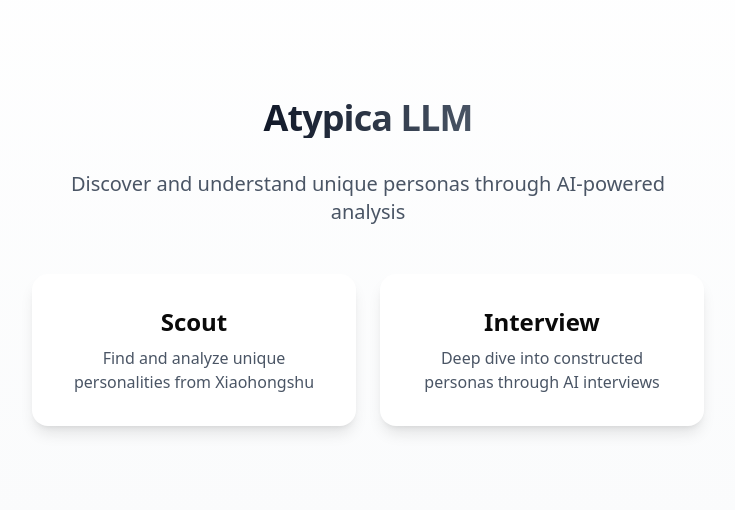
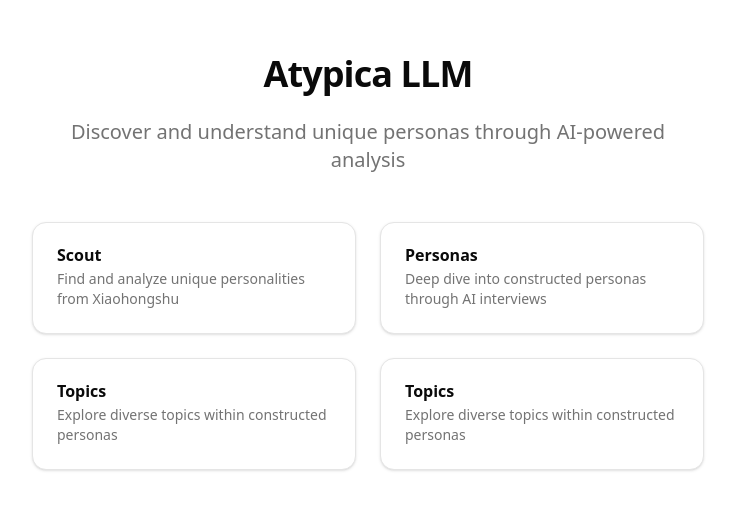
Before and after one commit to bmrlab/atypica-llm-app, a Next.js app: page / in a window 1280 px wide. Shown: the part 138-648 px from the top of the page, without its empty margins (272-1007 px from the left). Built offline with nearby package versions, Linux system fonts and the light colour scheme.

Commit message:
add shadcn card

```diff
--- a/src/app/page.tsx
+++ b/src/app/page.tsx
@@ -1,43 +1,62 @@
+import {
+  Card,
+  CardHeader,
+  CardTitle,
+  CardDescription,
+} from "@/components/ui/card";
 import Link from "next/link";
 
 export default function Home() {
   return (
-    <div className="min-h-screen bg-gradient-to-b from-white to-gray-50 dark:from-gray-900 dark:to-black">
-      <main className="max-w-7xl mx-auto px-4 sm:px-6 lg:px-8">
-        <div className="flex flex-col items-center justify-center min-h-screen text-center">
-          <h1 className="text-4xl font-bold tracking-tight mb-8 bg-clip-text text-transparent bg-gradient-to-r from-gray-900 to-gray-600 dark:from-white dark:to-gray-300">
-            Atypica LLM
-          </h1>
-
-          <p className="text-xl text-gray-600 dark:text-gray-400 mb-12 max-w-2xl">
+    <div className="flex flex-col items-center justify-center min-h-screen py-8">
+      <div className="text-center space-y-6 mb-12">
+        <h1 className="text-4xl font-bold tracking-tight">Atypica LLM</h1>
+        <p className="text-xl text-muted-foreground max-w-2xl">
           Discover and understand unique personas through AI-powered analysis
         </p>
-
+      </div>
       <div className="grid grid-cols-1 sm:grid-cols-2 gap-6 w-full max-w-2xl">
-            <Link
-              href="/scout"
-              className="relative overflow-hidden rounded-2xl bg-white dark:bg-gray-800 p-8 shadow-lg"
-            >
-              <h2 className="text-2xl font-semibold mb-2">Scout</h2>
-              <p className="text-gray-600 dark:text-gray-400">
+        <Link href="/scout">
+          <Card className="h-full hover:bg-accent/50 transition-colors">
+            <CardHeader>
+              <CardTitle>Scout</CardTitle>
+              <CardDescription>
                 Find and analyze unique personalities from Xiaohongshu
-              </p>
+              </CardDescription>
+            </CardHeader>
+          </Card>
         </Link>
-
-            <Link
-              href="/personas"
-              className="relative overflow-hidden rounded-2xl bg-white dark:bg-gray-800 p-8 shadow-lg"
-            >
-              <div className="relative z-10">
-                <h2 className="text-2xl font-semibold mb-2">Interview</h2>
-                <p className="text-gray-600 dark:text-gray-400">
+        <Link href="/personas">
+          <Card className="h-full hover:bg-accent/50 transition-colors">
+            <CardHeader>
+              <CardTitle>Personas</CardTitle>
+              <CardDescription>
                 Deep dive into constructed personas through AI interviews
-                </p>
-              </div>
+              </CardDescription>
+            </CardHeader>
+          </Card>
+        </Link>
+        <Link href="/personas">
+          <Card className="h-full hover:bg-accent/50 transition-colors">
+            <CardHeader>
+              <CardTitle>Topics</CardTitle>
+              <CardDescription>
+                Explore diverse topics within constructed personas
+              </CardDescription>
+            </CardHeader>
+          </Card>
+        </Link>
+        <Link href="/personas">
+          <Card className="h-full hover:bg-accent/50 transition-colors">
+            <CardHeader>
+              <CardTitle>Topics</CardTitle>
+              <CardDescription>
+                Explore diverse topics within constructed personas
+              </CardDescription>
+            </CardHeader>
+          </Card>
         </Link>
       </div>
     </div>
-      </main>
-    </div>
   );
 }
--- /dev/null
+++ b/src/components/ui/card.tsx
@@ -0,0 +1,92 @@
+import * as React from "react"
+
+import { cn } from "@/lib/utils"
+
+function Card({ className, ...props }: React.ComponentProps<"div">) {
+  return (
+    <div
+      data-slot="card"
+      className={cn(
+        "bg-card text-card-foreground flex flex-col gap-6 rounded-xl border py-6 shadow-sm",
+        className
+      )}
+      {...props}
+    />
+  )
+}
+
+function CardHeader({ className, ...props }: React.ComponentProps<"div">) {
+  return (
+    <div
+      data-slot="card-header"
+      className={cn(
+        "@container/card-header grid auto-rows-min grid-rows-[auto_auto] items-start gap-1.5 px-6 has-[data-slot=card-action]:grid-cols-[1fr_auto] [.border-b]:pb-6",
+        className
+      )}
+      {...props}
+    />
+  )
+}
+
+function CardTitle({ className, ...props }: React.ComponentProps<"div">) {
+  return (
+    <div
+      data-slot="card-title"
+      className={cn("leading-none font-semibold", className)}
+      {...props}
+    />
+  )
+}
+
+function CardDescription({ className, ...props }: React.ComponentProps<"div">) {
+  return (
+    <div
+      data-slot="card-description"
+      className={cn("text-muted-foreground text-sm", className)}
+      {...props}
+    />
+  )
+}
+
+function CardAction({ className, ...props }: React.ComponentProps<"div">) {
+  return (
+    <div
+      data-slot="card-action"
+      className={cn(
+        "col-start-2 row-span-2 row-start-1 self-start justify-self-end",
+        className
+      )}
+      {...props}
+    />
+  )
+}
+
+function CardContent({ className, ...props }: React.ComponentProps<"div">) {
+  return (
+    <div
+      data-slot="card-content"
+      className={cn("px-6", className)}
+      {...props}
+    />
+  )
+}
+
+function CardFooter({ className, ...props }: React.ComponentProps<"div">) {
+  return (
+    <div
+      data-slot="card-footer"
+      className={cn("flex items-center px-6 [.border-t]:pt-6", className)}
+      {...props}
+    />
+  )
+}
+
+export {
+  Card,
+  CardHeader,
+  CardFooter,
+  CardTitle,
+  CardAction,
+  CardDescription,
+  CardContent,
+}
```
Lines whose indentation alone changed are shown as unchanged.
